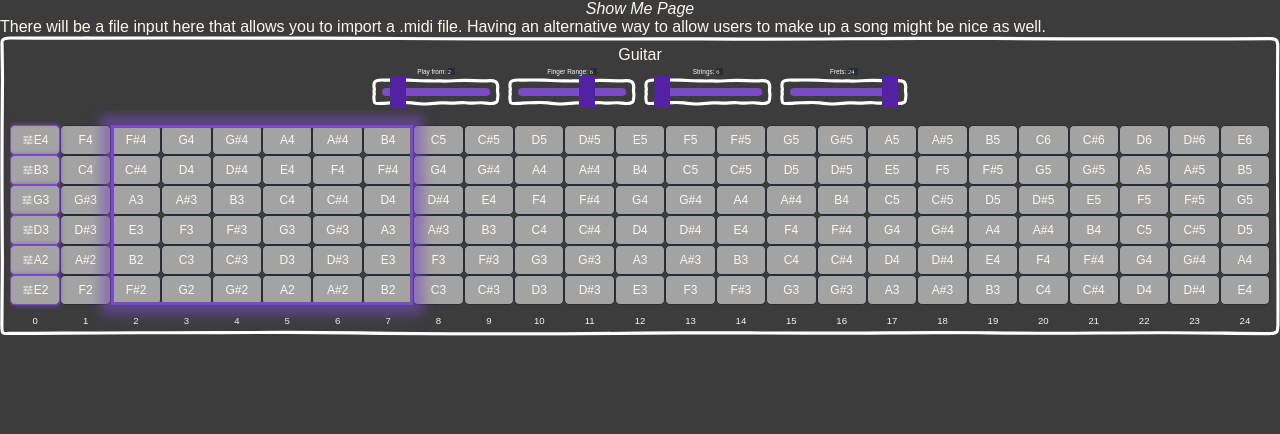
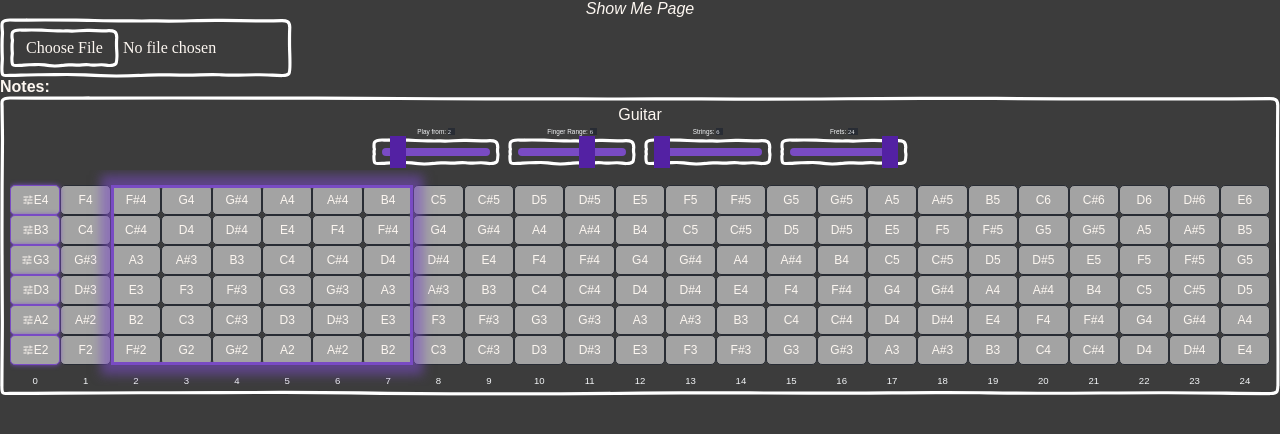
Before and after one commit to goatonabicycle/billions-of-notes, a React (Create React App) app: page /show-me in a window 1280 px wide. Shown: the top 434 px of the page. Built offline with nearby package versions, Linux system fonts and the light colour scheme; a web font is replaced by a local one; what tonal would draw is missing.

Commit message:
Show me improvements. Showing notes from a file.

```diff
--- a/package.json
+++ b/package.json
@@ -4,6 +4,7 @@
     "@testing-library/jest-dom": "^5.16.5",
     "@testing-library/react": "^13.4.0",
     "@testing-library/user-event": "^14.4.3",
+    "@tonejs/midi": "^2.0.28",
     "@vercel/analytics": "^1.0.1",
     "@vercel/kv": "^0.2.1",
     "file-saver": "^2.0.5",
--- a/src/ShowMe.js
+++ b/src/ShowMe.js
@@ -1,16 +1,53 @@
-import React from "react";
+import React, { useState } from "react";
 import Guitar from "./components/Guitar";
+import { Midi } from "@tonejs/midi";
 
 function ShowMe() {
+  const [midiFile, setMidiFile] = useState(null);
+  const [notes, setNotes] = useState([]);
+
+  const handleFileChange = (event) => {
+    const file = event.target.files[0];
+    if (file) {
+      setMidiFile(file);
+      readMidiFile(file);
+    }
+  };
+
+  const readMidiFile = (file) => {
+    const reader = new FileReader();
+    reader.onload = (e) => {
+      const data = e.target.result;
+      parseMidi(data);
+    };
+    reader.readAsArrayBuffer(file);
+  };
+
+  const parseMidi = (data) => {
+    const midi = new Midi(data);
+    const notes = midi.tracks.flatMap((track) =>
+      track.notes.map((note) => `${note.name}${note.octave}`)
+    );
+    setNotes(notes);
+  };
+
   return (
     <>
       <h1>Show Me Page</h1>
-      There will be a file input here that allows you to import a .midi file.
-      Having an alternative way to allow users to make up a song might be nice
-      as well.
+      <input
+        type="file"
+        onChange={handleFileChange}
+        accept=".midi,.mid"
+      />
+      <div>
+        <strong>Notes:</strong>
+        {notes.map((note, index) => (
+          <div key={index}>{note}</div>
+        ))}
+      </div>
       <Guitar
         playbackIndex={0}
-        notesToPlay={["a3"]}
+        notesToPlay={notes}
         scaleNotes={[]}
       />
     </>
```
Also changed, not shown: 2 other files (tests, documents, lock files or other folders).
